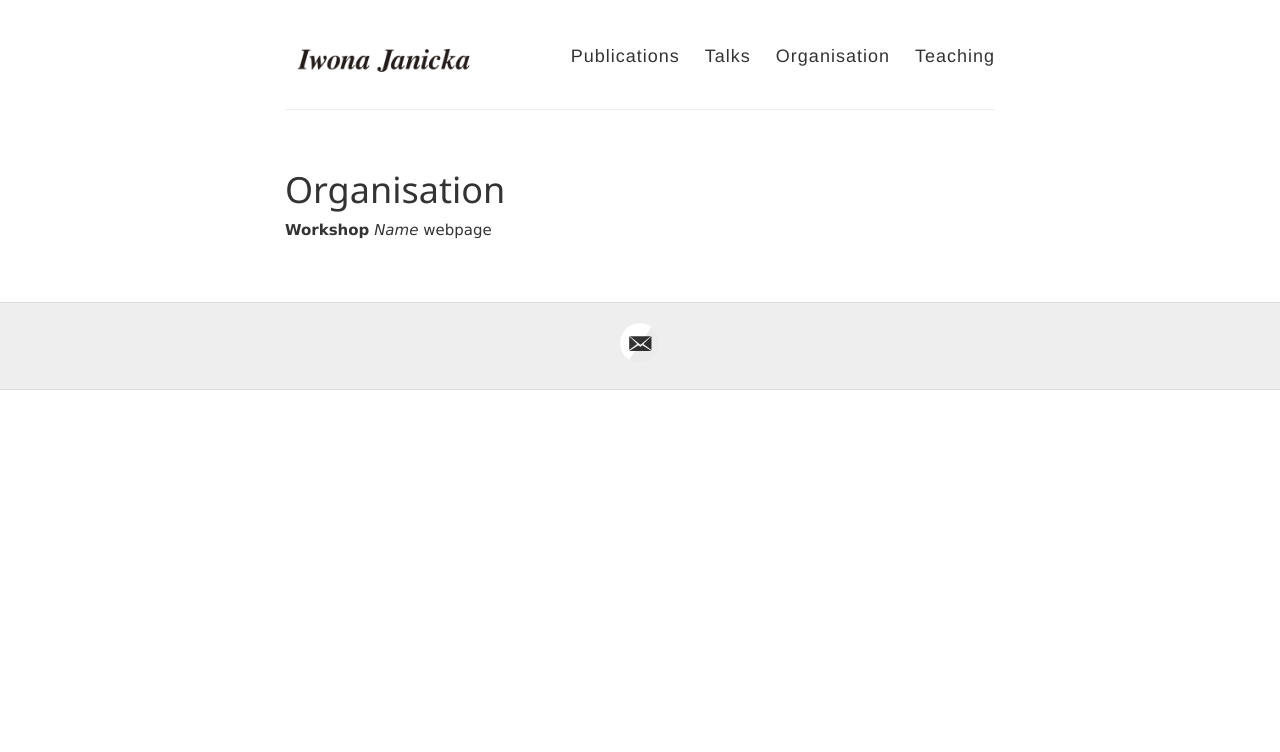
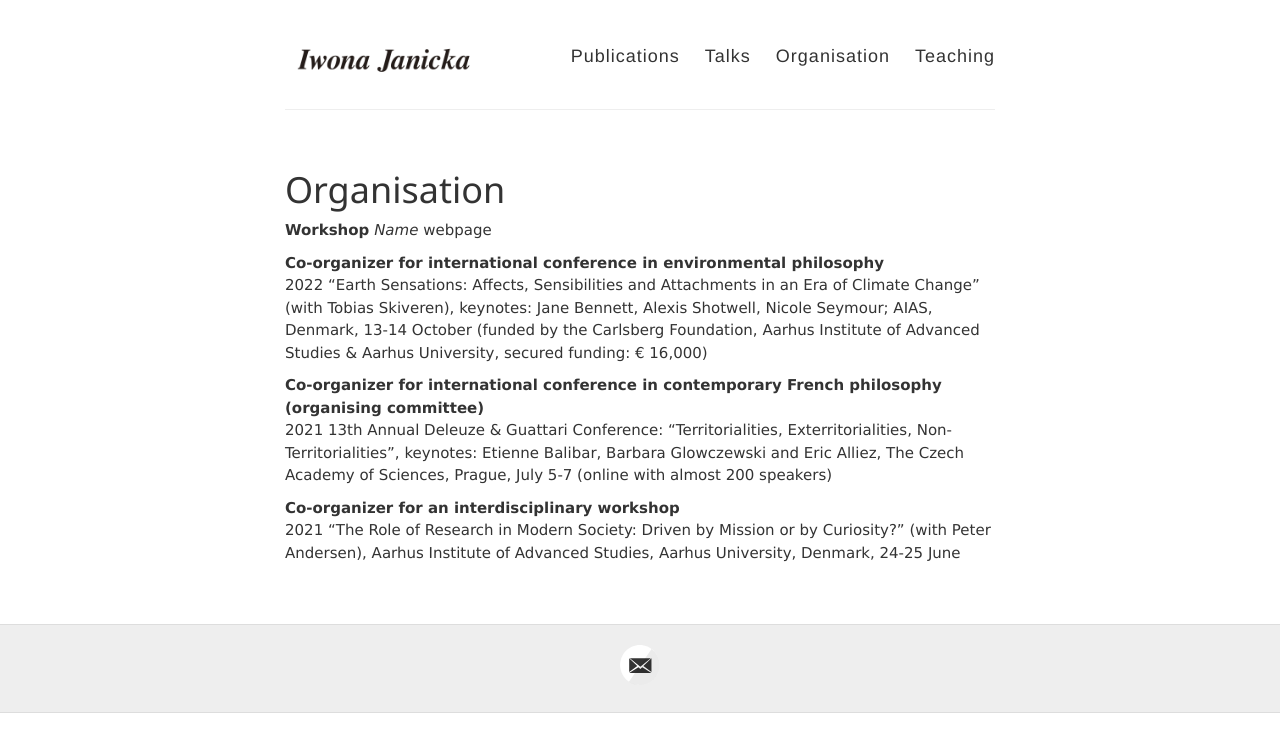
Before and after one commit to IJanicka/IJanicka.github.io, a Jekyll site: the page built from organisation.md, in a window 1280 px wide. Shown: the top 752 px of the page. Built offline with Jekyll 4.4.1, drawn with Linux system fonts in a browser that asks for light colours.

Commit message:
Update organisation.md

```diff
--- a/organisation.md
+++ b/organisation.md
@@ -7,3 +7,14 @@ permalink: /organisation/
 **Workshop**
 *Name*
 [webpage](https://www.bloomsbury.com/uk/theorizing-contemporary-anarchism-9781474276191/)
+
+**Co-organizer for international conference in environmental philosophy**<br>
+2022	“Earth Sensations: Affects, Sensibilities and Attachments in an Era of Climate Change” (with Tobias Skiveren), keynotes: Jane Bennett, Alexis Shotwell, Nicole Seymour; AIAS, Denmark, 13-14 October (funded by the Carlsberg Foundation, Aarhus Institute of Advanced Studies & Aarhus University, secured funding: € 16,000)
+
+
+**Co-organizer for international conference in contemporary French philosophy (organising committee)**<br>
+2021 	13th Annual Deleuze & Guattari Conference: “Territorialities, Exterritorialities, Non-Territorialities”, keynotes: Etienne Balibar, Barbara Glowczewski and Eric Alliez, The Czech Academy of Sciences, Prague, July 5-7 (online with almost 200 speakers)
+
+
+**Co-organizer for an interdisciplinary workshop**<br>
+2021	“The Role of Research in Modern Society: Driven by Mission or by Curiosity?” (with Peter Andersen), Aarhus Institute of Advanced Studies, Aarhus University, Denmark, 24-25 June
```
